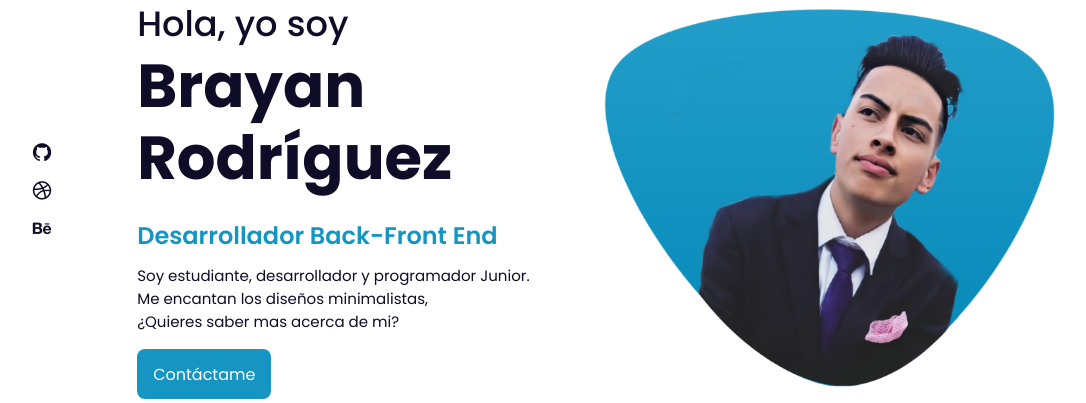
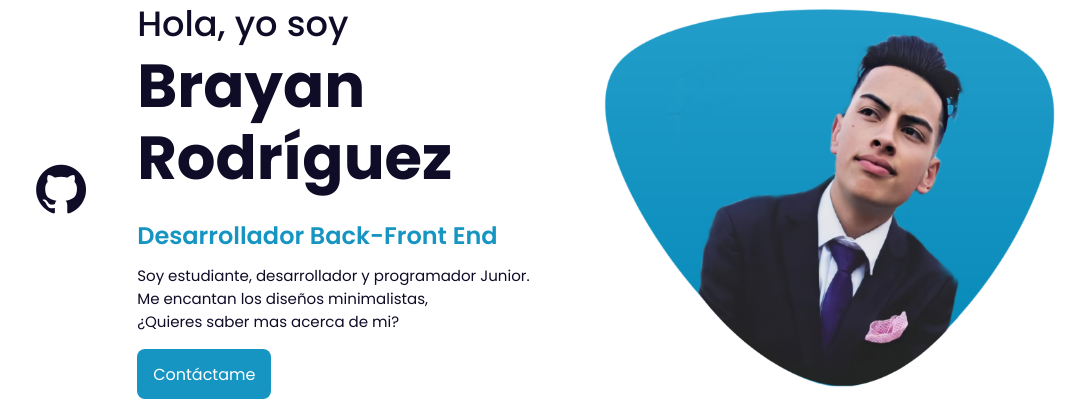
Before and after one commit to brayanghost/RepoPersonal, a PHP site: page / in a window 1280 px wide. Shown: the part 202-605 px from the top of the page, without its empty margins (97-1183 px from the left). Run offline with PHP 8.4, Linux system fonts and the light colour scheme.

Commit message:
index y css cambios

```diff
--- a/MiPortafolio/estilo.css
+++ b/MiPortafolio/estilo.css
@@ -117,7 +117,7 @@ header.shadow {
 }
 .social a {
   margin-bottom: 1rem;
-  font-size: 22px;
+  font-size: 60px;
   color: var(--text-color);
 }
 .social a:hover {
--- a/MiPortafolio/index.php
+++ b/MiPortafolio/index.php
@@ -23,9 +23,7 @@
 
     <section class="home" id="home">
         <div class="social">
-            <a href="#"><i class='bx bxl-github'></i></a>
-            <a href="#"><i class='bx bxl-dribbble' ></i></a>
-            <a href="#"><i class='bx bxl-behance' ></i></a>
+            <a href="https://github.com/brayanghost"><i class='bx bxl-github'></i></a>
         </div>
         <div class="home-img">
             <img src="img/profile.png" alt="">
```
